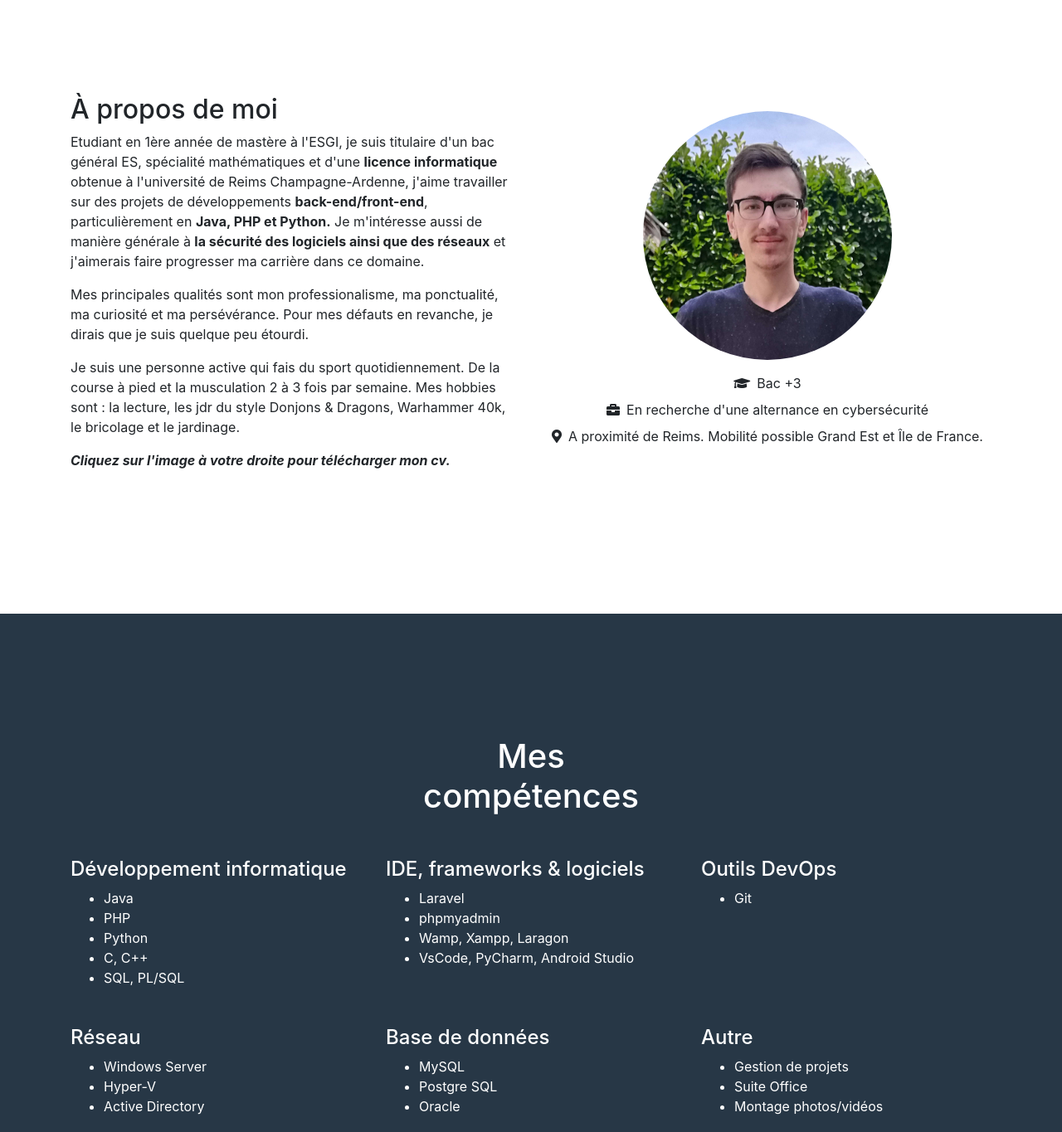
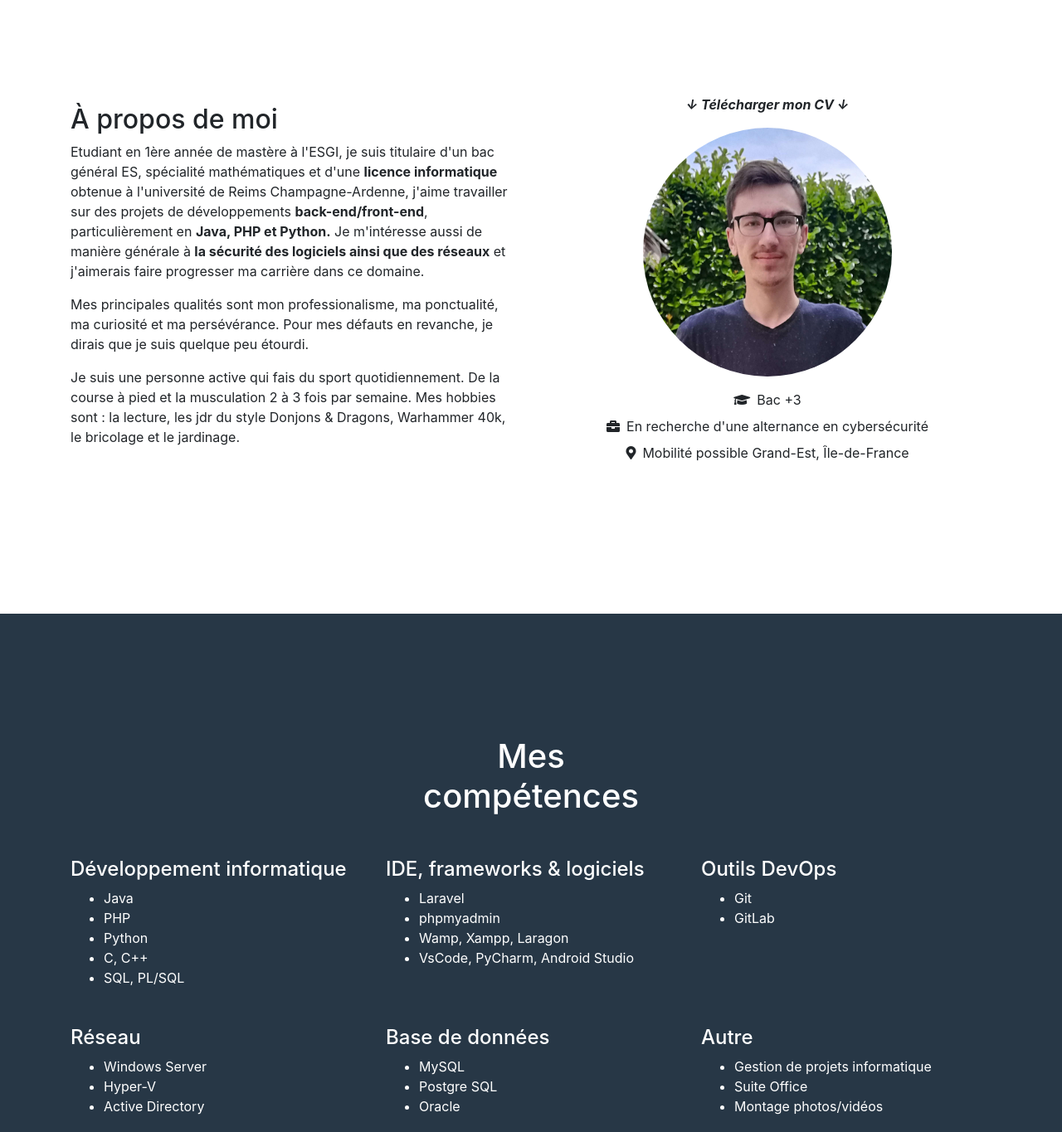
Before and after one commit to florianc220/MonPortfolio, a plain HTML site: page index.html in a window 1280 px wide. Shown: the part 860-2225 px from the top of the page at 83% size. Drawn offline with nearby package versions, Linux system fonts and the light colour scheme.

Commit message:
Maj cv, modif a propos

```diff
--- a/index.html
+++ b/index.html
@@ -231,12 +231,12 @@
         </div>
     </header>
 
-    <!--Section A propos de moi-->
+    <!-- Section A propos de moi -->
     <div id="about" class="section full-height text-center white">
         <div class="container">
-            <div class="row align-items-center"> <!-- Aligne verticalement les éléments -->
+            <div class="row align-items-center">
                 <!-- Colonne pour le texte -->
-                <div class="col-md-6 text-md-left text-center"> <!-- Texte aligné à gauche sur grand écran, centré sur petit écran -->
+                <div class="col-md-6 text-md-left text-center">
                     <h2>À propos de moi</h2>
                     <p>
                         Etudiant en 1ère année de mastère à l'ESGI, je suis titulaire d'un bac général ES, spécialité mathématiques et d'une
@@ -253,14 +253,16 @@
                         Je suis une personne active qui fais du sport quotidiennement. De la course à pied et la musculation 2 à 3 fois par semaine.
                         Mes hobbies sont : la lecture, les jdr du style Donjons & Dragons, Warhammer 40k, le bricolage et le jardinage.
                     </p>
-                    <strong><i>
-                        Cliquez sur l'image à votre droite pour télécharger mon cv.
-                    </i></strong>
                 </div>
 
-                <!-- Colonne pour l'image -->
+                <!-- Colonne pour l'image et le CV -->
                 <div class="col-md-6 text-center">
-                    <!-- Image centrée -->
+                    <!-- Texte pour télécharger le CV -->
+                    <div class="mb-3">
+                        <strong><i>↓ Télécharger mon CV ↓</i></strong>
+                    </div>
+
+                    <!-- Image centrée avec le lien de téléchargement -->
                     <a href="assets/cv.pdf" download class="position-relative d-inline-block" data-toggle="tooltip" title="Télécharger mon CV">
                         <div class="image-container">
                             <img src="images/profile.jpg" alt="Florian Colson" class="img-fluid rounded-circle" style="width: 300px; height: 300px;">
@@ -285,14 +287,14 @@
                         <!-- Localisation -->
                         <div class="d-flex justify-content-center align-items-center mb-2">
                             <i class="fas fa-map-marker-alt"></i> <!-- Icone de géolocalisation -->
-                            <span class="ml-2">A proximité de Reims. Mobilité possible Grand Est et Île de France.</span>
+                            <span class="ml-2">Mobilité possible Grand-Est, Île-de-France</span>
                         </div>
                     </div>
-
                 </div>
             </div>
         </div>
     </div>
+
 
     <!-- Section Mes compétences -->
     <div id="skills" class="section light-black full-height">
@@ -331,6 +333,7 @@
                     <h4 class="text-white">Outils DevOps</h4>
                     <ul class="text-white">
                         <li>Git</li>
+                        <li>GitLab</li>
                     </ul>
                 </div>
             </div>
@@ -356,7 +359,7 @@
                 <div class="col-md-4">
                     <h4 class="text-white">Autre</h4>
                     <ul class="text-white">
-                        <li>Gestion de projets</li>
+                        <li>Gestion de projets informatique</li>
                         <li>Suite Office</li>
                         <li>Montage photos/vidéos</li>
                     </ul>
@@ -501,7 +504,6 @@
                             <p class="card-text project-description">
                                 Un programme python capable de récupérer des fichiers supprimés ou des données perdues sur une clé usb.
                                 <a href="https://github.com/florianc220/cleaner_recovery" target="_blank" style="color: #007bff; text-decoration: underline;">Github</a>
-
                             </p>
                             <div class="text-center expand-icon">
                                 <i class="fas fa-chevron-down"></i>
```
Also changed, not shown: 5 other files.
